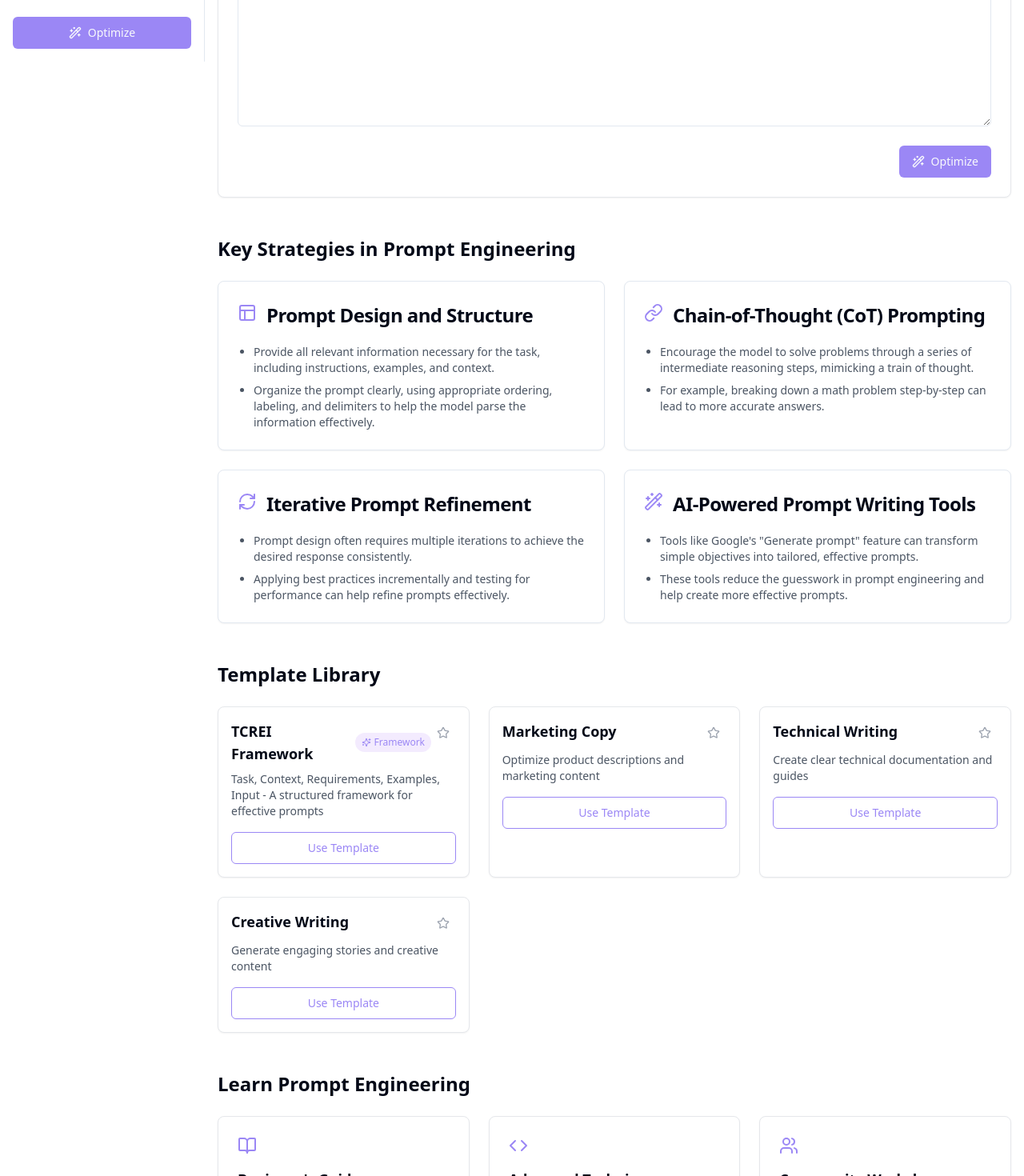
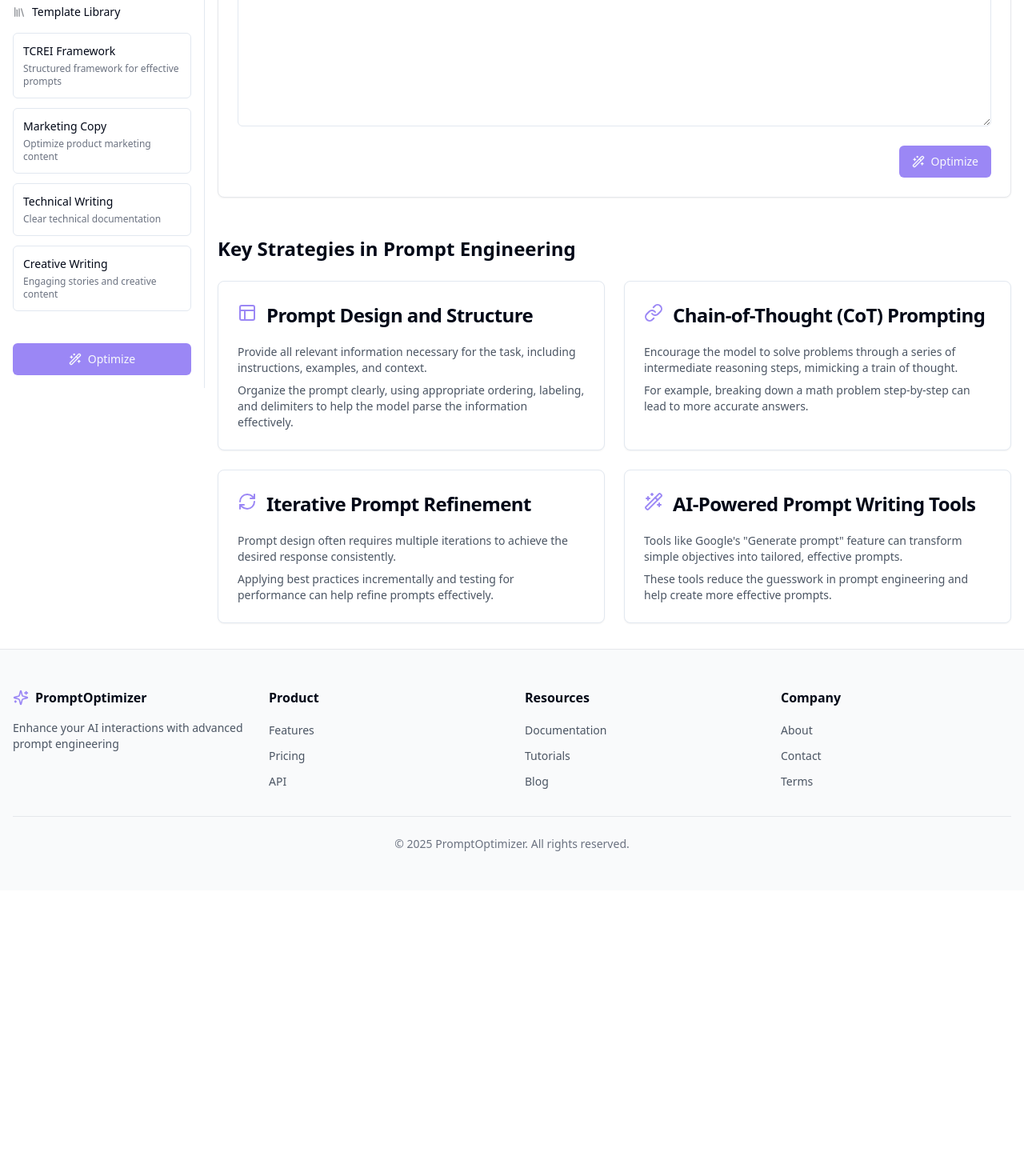
Before and after one commit to shashwatc12/PromptCoach, a React (Vite) app: page / in a window 1280 px wide. Shown: the part 320-1790 px from the top of the page at 80% size. After the commit the page ends 1433 px from the top, so only its background shows below. Built offline with nearby package versions, Linux system fonts and the light colour scheme.

Commit message:
Remove Learn section, add templates
- Removed the Learn section from the main page.
- Added the Template Library to the left panel.

```diff
--- a/src/components/OptionsPanel.tsx
+++ b/src/components/OptionsPanel.tsx
@@ -2,7 +2,7 @@
 import React from 'react';
 import { Select, SelectContent, SelectItem, SelectTrigger, SelectValue } from '@/components/ui/select';
 import { Button } from '@/components/ui/button';
-import { Sparkles, Layout, BookOpen, Wand2 } from 'lucide-react';
+import { Sparkles, Layout, BookOpen, Wand2, Library } from 'lucide-react';
 
 interface OptionsPanelProps {
   onTemplateSelect: (template: string) => void;
@@ -62,12 +62,52 @@ const OptionsPanel: React.FC<OptionsPanelProps> = ({
           </Select>
         </div>
 
+        {/* Template Library Section */}
+        <div className="mt-8">
+          <div className="flex items-center gap-2 mb-4">
+            <Library className="h-4 w-4 text-optimizer-gray" />
+            <h3 className="text-sm font-medium">Template Library</h3>
+          </div>
+
+          <div className="space-y-3">
+            <div className="p-3 border rounded-md hover:bg-gray-50 cursor-pointer" onClick={() => onTemplateSelect("tcrei")}>
+              <div className="flex items-center justify-between mb-1">
+                <span className="font-medium text-sm">TCREI Framework</span>
+                {selectedTemplate === "tcrei" && <div className="w-2 h-2 bg-optimizer-primary rounded-full"></div>}
+              </div>
+              <p className="text-xs text-gray-500">Structured framework for effective prompts</p>
+            </div>
+
+            <div className="p-3 border rounded-md hover:bg-gray-50 cursor-pointer" onClick={() => onTemplateSelect("marketing")}>
+              <div className="flex items-center justify-between mb-1">
+                <span className="font-medium text-sm">Marketing Copy</span>
+                {selectedTemplate === "marketing" && <div className="w-2 h-2 bg-optimizer-primary rounded-full"></div>}
+              </div>
+              <p className="text-xs text-gray-500">Optimize product marketing content</p>
+            </div>
+
+            <div className="p-3 border rounded-md hover:bg-gray-50 cursor-pointer" onClick={() => onTemplateSelect("technical")}>
+              <div className="flex items-center justify-between mb-1">
+                <span className="font-medium text-sm">Technical Writing</span>
+                {selectedTemplate === "technical" && <div className="w-2 h-2 bg-optimizer-primary rounded-full"></div>}
+              </div>
+              <p className="text-xs text-gray-500">Clear technical documentation</p>
+            </div>
+
+            <div className="p-3 border rounded-md hover:bg-gray-50 cursor-pointer" onClick={() => onTemplateSelect("creative")}>
+              <div className="flex items-center justify-between mb-1">
+                <span className="font-medium text-sm">Creative Writing</span>
+                {selectedTemplate === "creative" && <div className="w-2 h-2 bg-optimizer-primary rounded-full"></div>}
+              </div>
+              <p className="text-xs text-gray-500">Engaging stories and creative content</p>
+            </div>
+          </div>
+        </div>
+
         <div className="mt-auto pt-4">
           <Button
             className="w-full bg-optimizer-primary hover:bg-optimizer-secondary flex items-center gap-2"
             type="button"
-            // The optimize button in OptionsPanel doesn't have a direct action
-            // It's handled through the PromptEditor component
           >
             <Wand2 className="h-4 w-4" />
             <span>Optimize</span>
--- a/src/components/PromptStrategies.tsx
+++ b/src/components/PromptStrategies.tsx
@@ -16,12 +16,12 @@ const PromptStrategies = () => {
             </div>
           </CardHeader>
           <CardContent>
-            <CardDescription className="text-sm text-gray-600">
-              <ul className="list-disc pl-5 space-y-2">
-                <li>Provide all relevant information necessary for the task, including instructions, examples, and context.</li>
-                <li>Organize the prompt clearly, using appropriate ordering, labeling, and delimiters to help the model parse the information effectively.</li>
-              </ul>
-            </CardDescription>
+            <div className="text-sm text-gray-600">
+              <div className="space-y-2">
+                <div>Provide all relevant information necessary for the task, including instructions, examples, and context.</div>
+                <div>Organize the prompt clearly, using appropriate ordering, labeling, and delimiters to help the model parse the information effectively.</div>
+              </div>
+            </div>
           </CardContent>
         </Card>
 
@@ -33,12 +33,12 @@ const PromptStrategies = () => {
             </div>
           </CardHeader>
           <CardContent>
-            <CardDescription className="text-sm text-gray-600">
-              <ul className="list-disc pl-5 space-y-2">
-                <li>Encourage the model to solve problems through a series of intermediate reasoning steps, mimicking a train of thought.</li>
-                <li>For example, breaking down a math problem step-by-step can lead to more accurate answers.</li>
-              </ul>
-            </CardDescription>
+            <div className="text-sm text-gray-600">
+              <div className="space-y-2">
+                <div>Encourage the model to solve problems through a series of intermediate reasoning steps, mimicking a train of thought.</div>
+                <div>For example, breaking down a math problem step-by-step can lead to more accurate answers.</div>
+              </div>
+            </div>
           </CardContent>
         </Card>
 
@@ -50,12 +50,12 @@ const PromptStrategies = () => {
             </div>
           </CardHeader>
           <CardContent>
-            <CardDescription className="text-sm text-gray-600">
-              <ul className="list-disc pl-5 space-y-2">
-                <li>Prompt design often requires multiple iterations to achieve the desired response consistently.</li>
-                <li>Applying best practices incrementally and testing for performance can help refine prompts effectively.</li>
-              </ul>
-            </CardDescription>
+            <div className="text-sm text-gray-600">
+              <div className="space-y-2">
+                <div>Prompt design often requires multiple iterations to achieve the desired response consistently.</div>
+                <div>Applying best practices incrementally and testing for performance can help refine prompts effectively.</div>
+              </div>
+            </div>
           </CardContent>
         </Card>
 
@@ -67,12 +67,12 @@ const PromptStrategies = () => {
             </div>
           </CardHeader>
           <CardContent>
-            <CardDescription className="text-sm text-gray-600">
-              <ul className="list-disc pl-5 space-y-2">
-                <li>Tools like Google's "Generate prompt" feature can transform simple objectives into tailored, effective prompts.</li>
-                <li>These tools reduce the guesswork in prompt engineering and help create more effective prompts.</li>
-              </ul>
-            </CardDescription>
+            <div className="text-sm text-gray-600">
+              <div className="space-y-2">
+                <div>Tools like Google's "Generate prompt" feature can transform simple objectives into tailored, effective prompts.</div>
+                <div>These tools reduce the guesswork in prompt engineering and help create more effective prompts.</div>
+              </div>
+            </div>
           </CardContent>
         </Card>
       </div>
--- a/src/pages/Index.tsx
+++ b/src/pages/Index.tsx
@@ -3,8 +3,6 @@ import React, { useState } from 'react';
 import Navbar from '@/components/Navbar';
 import PromptEditor from '@/components/PromptEditor';
 import OptionsPanel from '@/components/OptionsPanel';
-import TemplateCard from '@/components/TemplateCard';
-import LearningCard from '@/components/LearningCard';
 import PromptStrategies from '@/components/PromptStrategies';
 import Footer from '@/components/Footer';
 import { toast } from '@/hooks/use-toast';
@@ -64,20 +62,6 @@ const Index = () => {
     setModel(value);
   };
 
-  const handleStartLearning = () => {
-    toast({
-      title: "Learning Started",
-      description: "Redirecting to learning materials",
-    });
-  };
-
-  const handleRegister = () => {
-    toast({
-      title: "Registration",
-      description: "Opening registration form for the community workshop",
-    });
-  };
-
   return (
     <div className="min-h-screen flex flex-col">
       <Navbar />
@@ -100,60 +84,6 @@ const Index = () => {
           </div>
 
           <PromptStrategies />
-
-          <section className="mb-12 mt-12">
-            <h2 className="text-2xl font-bold mb-6">Template Library</h2>
-            <div className="grid grid-cols-1 md:grid-cols-3 gap-6">
-              <TemplateCard
-                title="TCREI Framework"
-                description="Task, Context, Requirements, Examples, Input - A structured framework for effective prompts"
-                onUse={() => handleUseTemplate("TCREI Framework")}
-                isFramework={true}
-              />
-              <TemplateCard
-                title="Marketing Copy"
-                description="Optimize product descriptions and marketing content"
-                onUse={() => handleUseTemplate("Marketing Copy")}
-              />
-              <TemplateCard
-                title="Technical Writing"
-                description="Create clear technical documentation and guides"
-                onUse={() => handleUseTemplate("Technical Writing")}
-              />
-              <TemplateCard
-                title="Creative Writing"
-                description="Generate engaging stories and creative content"
-                onUse={() => handleUseTemplate("Creative Writing")}
-              />
-            </div>
-          </section>
-
-          <section>
-            <h2 className="text-2xl font-bold mb-6">Learn Prompt Engineering</h2>
-            <div className="grid grid-cols-1 md:grid-cols-3 gap-6">
-              <LearningCard
-                type="beginner"
-                title="Beginner's Guide"
-                description="Master the basics of prompt engineering"
-                lessons={12}
-                onAction={handleStartLearning}
-              />
-              <LearningCard
-                type="advanced"
-                title="Advanced Techniques"
-                description="Learn chain-of-thought and role-playing prompts"
-                lessons={8}
-                onAction={handleStartLearning}
-              />
-              <LearningCard
-                type="community"
-                title="Community Workshop"
-                description="Join live sessions with experts"
-                date="Mar 15, 2025"
-                onAction={handleRegister}
-              />
-            </div>
-          </section>
         </div>
       </main>
 
```
